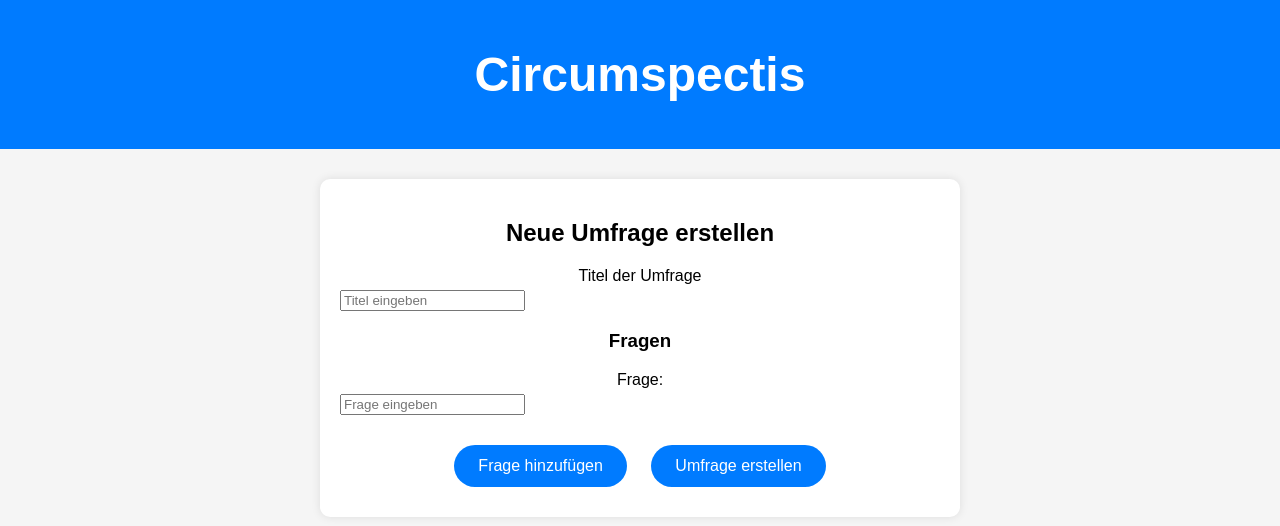
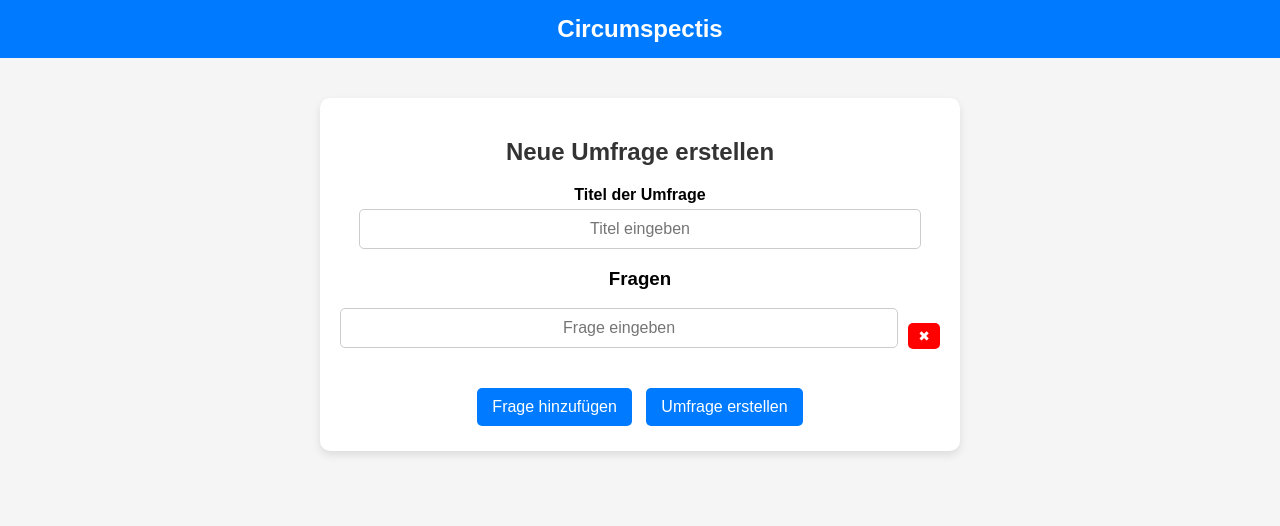
Before and after one commit to Berkay9712/webapp24, a Flask app: page /create in a window 1280 px wide. Shown: the top 526 px of the page. Run offline with Flask 3, Linux system fonts and the light colour scheme.

Commit message:
Eingabefelder centern und schöner gestalten

```diff
--- a/templates/create.html
+++ b/templates/create.html
@@ -6,14 +6,101 @@
     <title>Umfrage erstellen | Circumspectis</title>
     <link rel="stylesheet" href="{{ url_for('static', filename='style.css') }}">
     <style>
-        /* Optional: Abstand zwischen Label und Input erhöhen */
+        /* Allgemeine Stile */
+        body {
+            font-family: Arial, sans-serif;
+            background-color: #f5f5f5;
+            text-align: center;
+            margin: 0;
+            padding: 0;
+        }
+
+        /* Header */
+        .header-bar {
+            background-color: #007bff;
+            color: white;
+            padding: 15px 0;
+            font-size: 24px;
+            font-weight: bold;
+        }
+
+        /* Container */
+        .container {
+            width: 50%;
+            margin: 40px auto;
+            background: white;
+            padding: 20px;
+            border-radius: 10px;
+            box-shadow: 0 4px 8px rgba(0, 0, 0, 0.1);
+        }
+
+        h2 {
+            color: #333;
+        }
+
+        /* Eingabefelder */
         label {
             display: block;
-            margin-bottom: 5px;
+            margin: 10px 0 5px;
+            font-weight: bold;
         }
+
         input {
+            width: 90%;
+            padding: 10px;
+            border: 1px solid #ccc;
+            border-radius: 5px;
+            font-size: 16px;
+            text-align: center;
             display: block;
-            margin-bottom: 15px;
+            margin: 0 auto 15px;
+        }
+
+        /* Buttons */
+        .button-container {
+            margin-top: 20px;
+        }
+
+        .button {
+            background-color: #007bff;
+            color: white;
+            border: none;
+            padding: 10px 15px;
+            font-size: 16px;
+            border-radius: 5px;
+            cursor: pointer;
+            transition: 0.3s;
+            margin: 5px;
+        }
+
+        .button:hover {
+            background-color: #0056b3;
+        }
+
+        /* Fragen Container */
+        #questions-container {
+            text-align: center;
+        }
+
+        .question-input {
+            display: flex;
+            justify-content: center;
+            align-items: center;
+            gap: 10px;
+        }
+
+        .remove-btn {
+            background-color: red;
+            color: white;
+            border: none;
+            padding: 5px 10px;
+            font-size: 14px;
+            border-radius: 5px;
+            cursor: pointer;
+        }
+
+        .remove-btn:hover {
+            background-color: darkred;
         }
     </style>
 </head>
@@ -21,7 +108,7 @@
 
     <!-- Header -->
     <header class="header-bar">
-        <h1 class="site-title">Circumspectis</h1>
+        Circumspectis
     </header>
 
     <!-- Umfrage -->
@@ -33,8 +120,10 @@
 
             <h3>Fragen</h3>
             <div id="questions-container">
-                <label>Frage:</label>
-                <input type="text" name="questions[]" required placeholder="Frage eingeben">
+                <div class="question-input">
+                    <input type="text" name="questions[]" required placeholder="Frage eingeben">
+                    <button type="button" class="remove-btn" onclick="removeQuestion(this)">✖</button>
+                </div>
             </div>
 
             <div class="button-container">
@@ -48,12 +137,17 @@
     <script>
         function addQuestion() {
             const container = document.getElementById('questions-container');
-            const questionWrapper = document.createElement('div');
-            questionWrapper.innerHTML = `
-                <label>Frage:</label>
+            const questionDiv = document.createElement('div');
+            questionDiv.classList.add('question-input');
+            questionDiv.innerHTML = `
                 <input type="text" name="questions[]" required placeholder="Weitere Frage eingeben">
+                <button type="button" class="remove-btn" onclick="removeQuestion(this)">✖</button>
             `;
-            container.appendChild(questionWrapper);
+            container.appendChild(questionDiv);
+        }
+
+        function removeQuestion(button) {
+            button.parentElement.remove();
         }
     </script>
 
```
